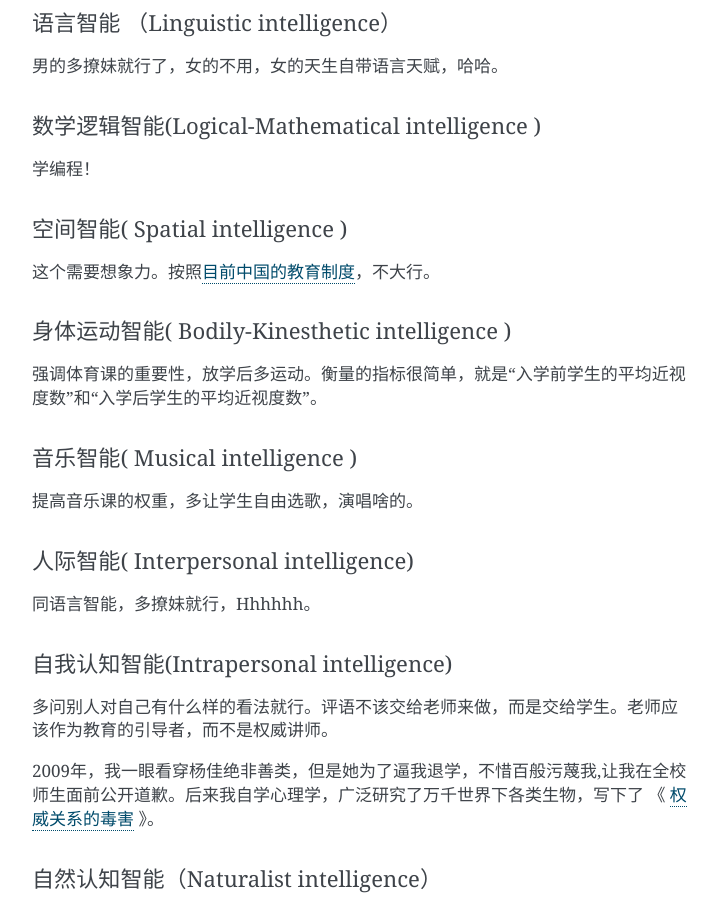
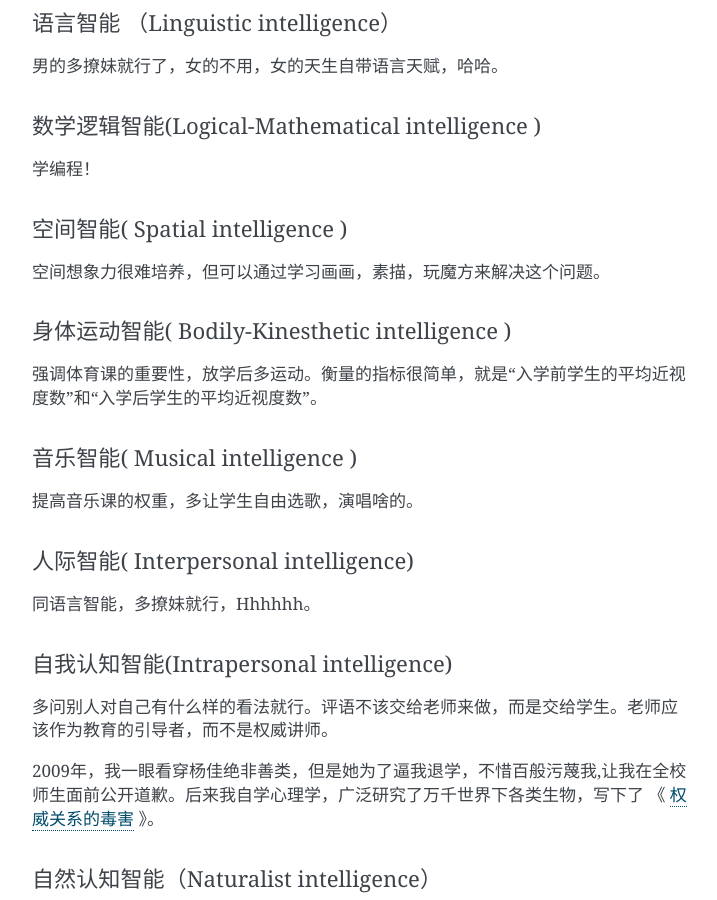
Before and after one commit to zeusro/God-Theory, a Sphinx documentation site: the page built from source/chapter_0.md, in a window 1280 px wide and 900 px high, scrolled down 1319 px. Shown: the whole window, without its empty margins (388-1105 px from the left). Built offline with Sphinx 7.4.7, drawn with Linux system fonts in a browser that asks for light colours; pages that are not in the unit, such as notebooks, are missing from menus.

Commit message:
Sun Nov 22 20:21:39 CST 2020

```diff
--- a/source/chapter_0.md
+++ b/source/chapter_0.md
@@ -48,7 +48,7 @@
 
 #### 空间智能( Spatial intelligence )
 
-这个需要想象力。按照[目前中国的教育制度](https://god-theory.readthedocs.io/zh_CN/latest/chapter_6.html#id9)，不大行。
+空间想象力很难培养，但可以通过学习画画，素描，玩魔方来解决这个问题。
 
 #### 身体运动智能( Bodily-Kinesthetic intelligence )
 
--- a/source/index.rst
+++ b/source/index.rst
@@ -16,7 +16,6 @@ Welcome to God-Theory's documentation!
    chapter_3.md
    chapter_4.md
    chapter_5.md
-   chapter_6.md
 
 
 Indices and tables
```
